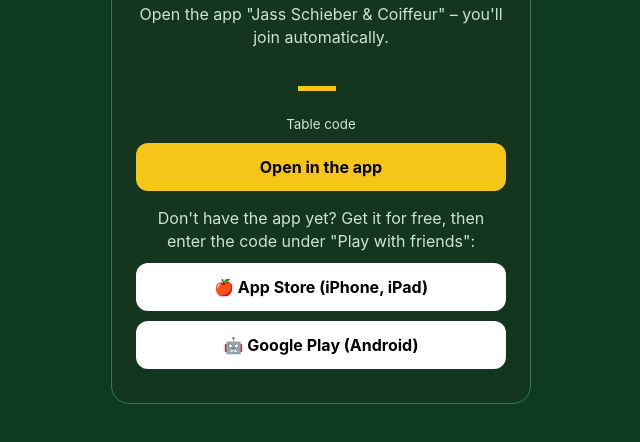
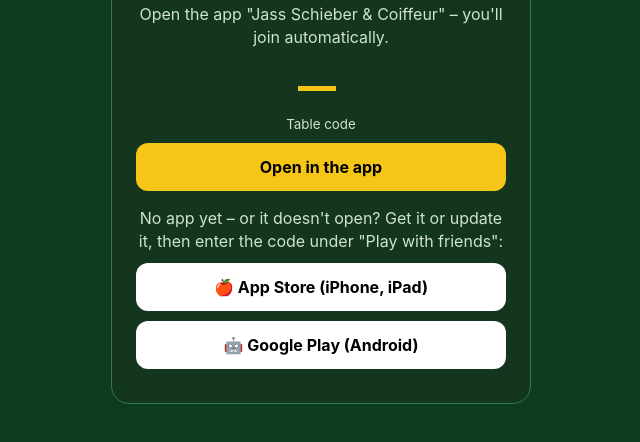
Before and after one commit to Flavio-art/Flavio-art.github.io, a plain HTML site: page 404.html in a window 1280 px wide. Shown: the part 282-724 px from the top of the page, without its empty margins (319-959 px from the left). Drawn offline with Linux system fonts and the light colour scheme.

Commit message:
Einladungsseite: Hinweis aufs Aktualisieren; neues Symbol
Co-Authored-By: Claude Opus 5.5 <noreply@anthropic.com>

```diff
--- a/404.html
+++ b/404.html
@@ -31,7 +31,7 @@
   <div class="code" id="code"></div>
   <small id="h">Tisch-Code</small>
   <a class="btn open" id="open" href="#">In der App öffnen</a>
-  <p id="n" style="margin-top:16px">Noch keine App? Gratis laden und danach den Code unter „Mit Freunden spielen" eingeben:</p>
+  <p id="n" style="margin-top:16px">Noch keine App – oder öffnet sich die App nicht? Gratis laden bzw. <b>auf die neuste Version aktualisieren</b> und danach den Code unter „Mit Freunden spielen" eingeben:</p>
   <a class="btn store" href="https://apps.apple.com/ch/app/id6759911362">🍎 App Store (iPhone, iPad)</a>
   <a class="btn store" href="https://play.google.com/store/apps/details?id=com.jass.jass_app">🤖 Google Play (Android)</a>
 </div>
@@ -41,9 +41,9 @@
   document.getElementById('open').href = 'jassapp://join/' + code;
   var L = (navigator.language||'de').slice(0,2);
   var T = {
-    fr:['Tu es invité·e à une table de jass !','Ouvre l\'app « Jass Schieber & Coiffeur » – tu rejoins automatiquement.','Code de la table','Ouvrir dans l\'app','Pas encore l\'app ? Télécharge-la gratuitement puis saisis le code sous « Jouer entre amis » :'],
-    it:['Sei invitato/a a un tavolo di Jass!','Apri l\'app «Jass Schieber & Coiffeur» – ti unisci automaticamente.','Codice del tavolo','Apri nell\'app','Non hai ancora l\'app? Scaricala gratis e inserisci il codice in «Gioca con gli amici»:'],
-    en:['You\'re invited to a Jass table!','Open the app "Jass Schieber & Coiffeur" – you\'ll join automatically.','Table code','Open in the app','Don\'t have the app yet? Get it for free, then enter the code under "Play with friends":']
+    fr:['Tu es invité·e à une table de jass !','Ouvre l\'app « Jass Schieber & Coiffeur » – tu rejoins automatiquement.','Code de la table','Ouvrir dans l\'app','Pas encore l\'app – ou elle ne s\'ouvre pas ? Télécharge-la ou mets-la à jour, puis saisis le code sous « Jouer entre amis » :'],
+    it:['Sei invitato/a a un tavolo di Jass!','Apri l\'app «Jass Schieber & Coiffeur» – ti unisci automaticamente.','Codice del tavolo','Apri nell\'app','Non hai ancora l\'app – o non si apre? Scaricala o aggiornala, poi inserisci il codice in «Gioca con gli amici»:'],
+    en:['You\'re invited to a Jass table!','Open the app "Jass Schieber & Coiffeur" – you\'ll join automatically.','Table code','Open in the app','No app yet – or it doesn\'t open? Get it or update it, then enter the code under "Play with friends":']
   }[L];
   if (T) { ['t','d','h','open','n'].forEach(function(id,i){ document.getElementById(id).textContent = T[i]; }); }
 </script>
```
Also changed, not shown: j/index.html (+4 -4 lines), icon.png.
